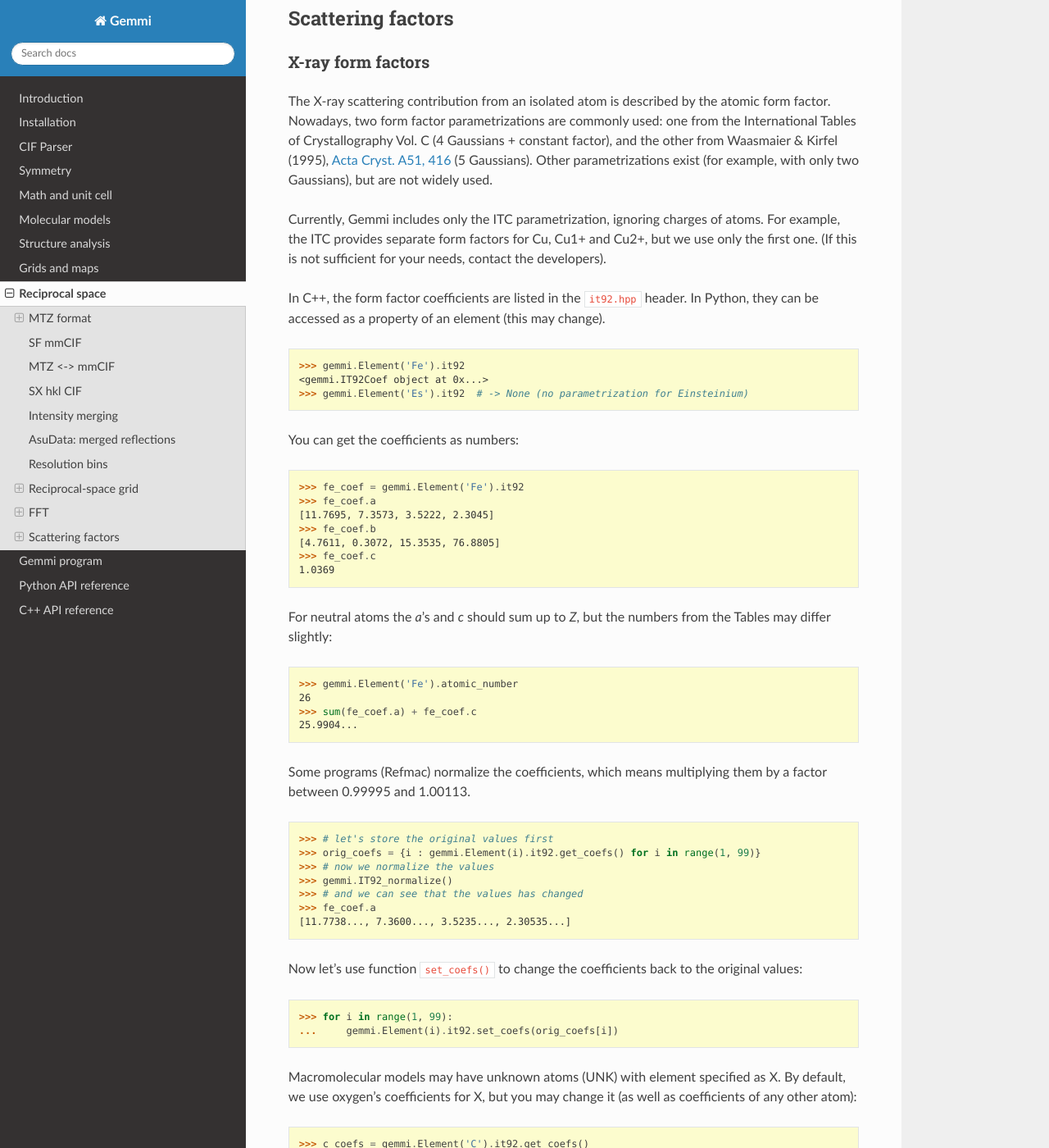
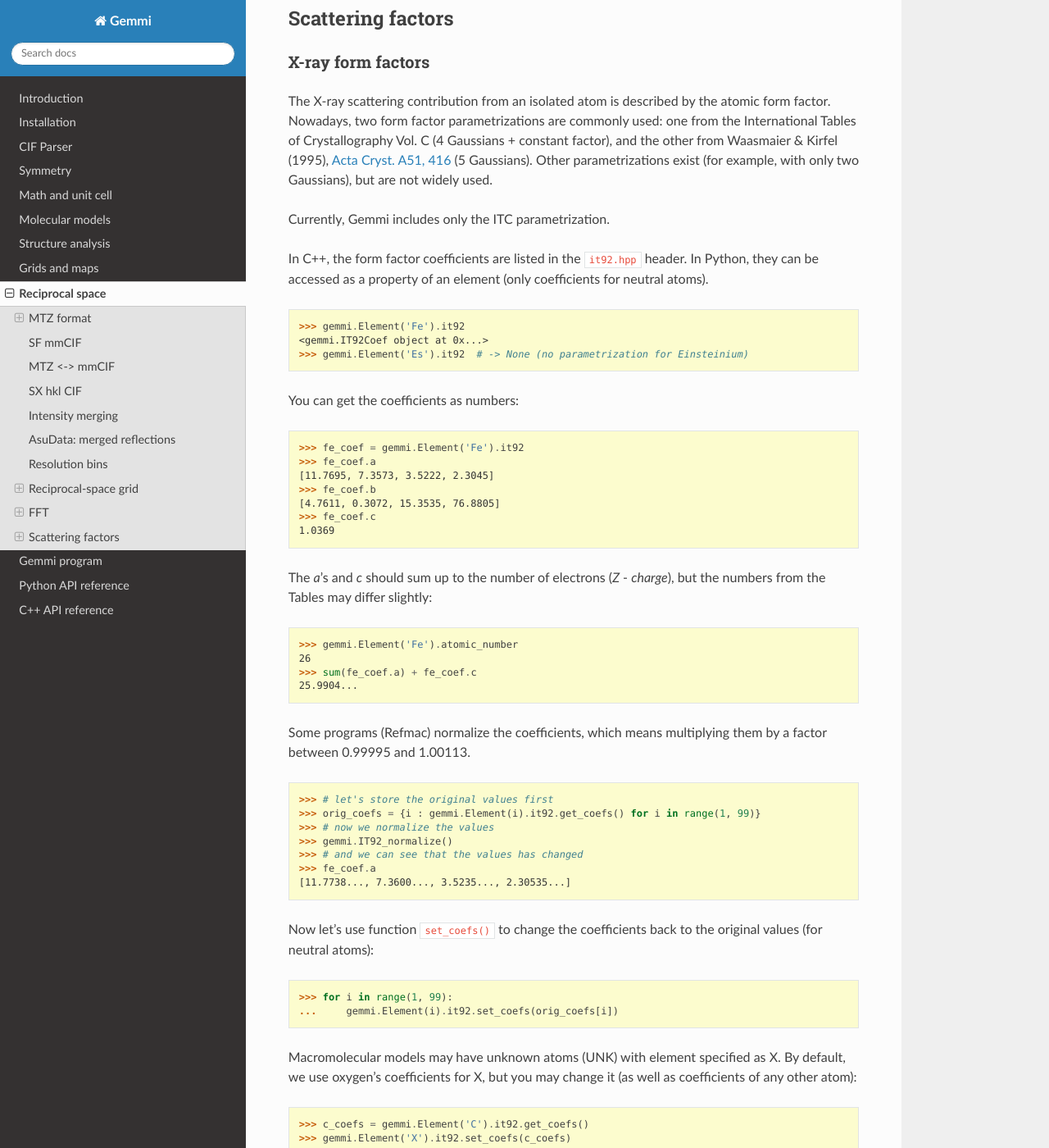
Before and after one commit to project-gemmi/gemmi, a Sphinx documentation site: the page built from docs/hkl.rst, in a window 1280 px wide and 1400 px high, scrolled down 30766 px. Shown: the whole window at 82% size. Built offline with Sphinx 7.4.7 and the Read the Docs theme 2.0.0, drawn with Linux system fonts in a browser that asks for light colours; some of the changed text lies outside the part shown.

```diff
--- a/docs/hkl.rst
+++ b/docs/hkl.rst
@@ -1722,13 +1722,11 @@
 Other parametrizations exist (for example, with only two Gaussians),
 but are not widely used.
 
-Currently, Gemmi includes only the ITC parametrization,
-ignoring charges of atoms. For example, the ITC provides separate form factors
-for Cu, Cu1+ and Cu2+, but we use only the first one.
-(If this is not sufficient for your needs, contact the developers).
+Currently, Gemmi includes only the ITC parametrization.
 
 In C++, the form factor coefficients are listed in the :file:`it92.hpp` header.
-In Python, they can be accessed as a property of an element (this may change).
+In Python, they can be accessed as a property of an element (only coefficients
+for neutral atoms).
 
 .. doctest::
 
@@ -1748,7 +1746,7 @@
   >>> fe_coef.c
   1.0369
 
-For neutral atoms the *a*'s and *c* should sum up to *Z*,
+The *a*'s and *c* should sum up to the number of electrons (*Z* - *charge*),
 but the numbers from the Tables may differ slightly:
 
 .. doctest::
@@ -1772,7 +1770,7 @@
   [11.7738..., 7.3600..., 3.5235..., 2.30535...]
 
 Now let's use function ``set_coefs()`` to change the coefficients back
-to the original values:
+to the original values (for neutral atoms):
 
 .. doctest::
 
```
Also changed, not shown: other parts of docs/hkl.rst (+1 -1 lines), 9 other files.
